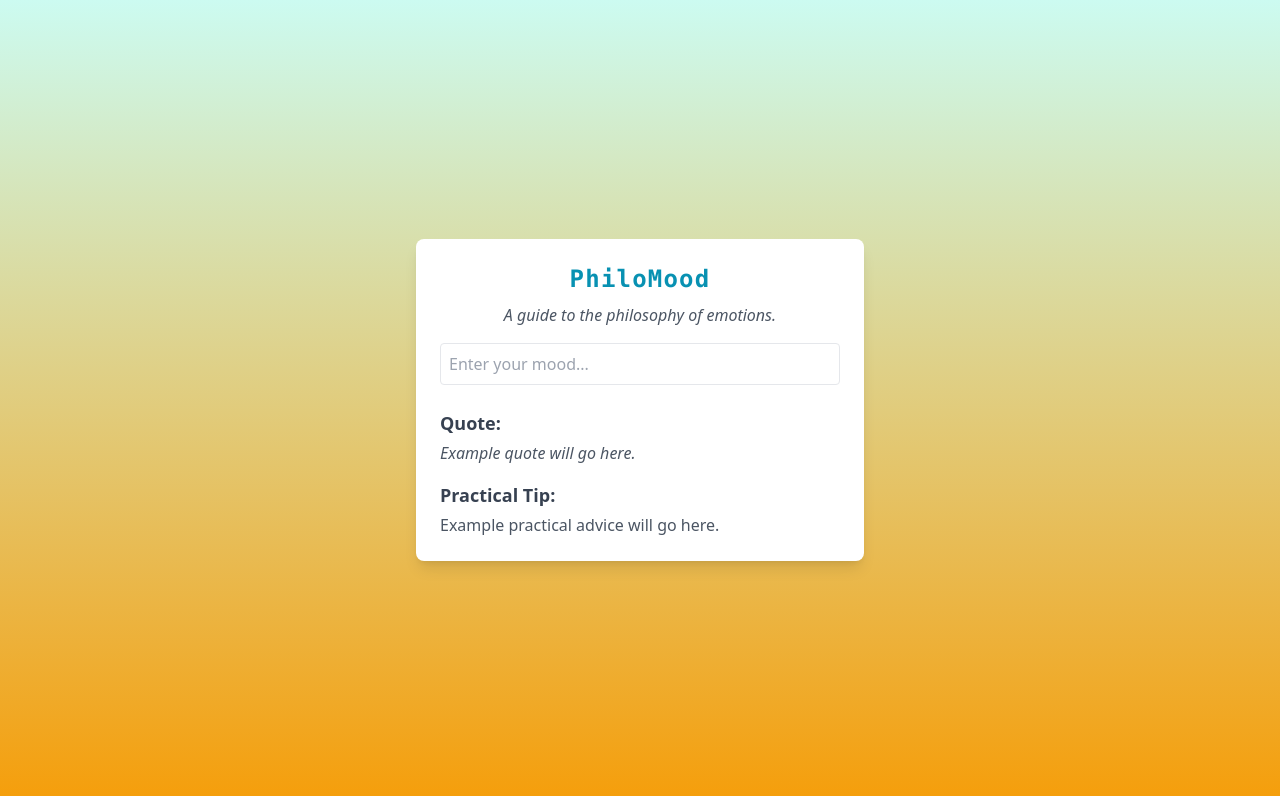
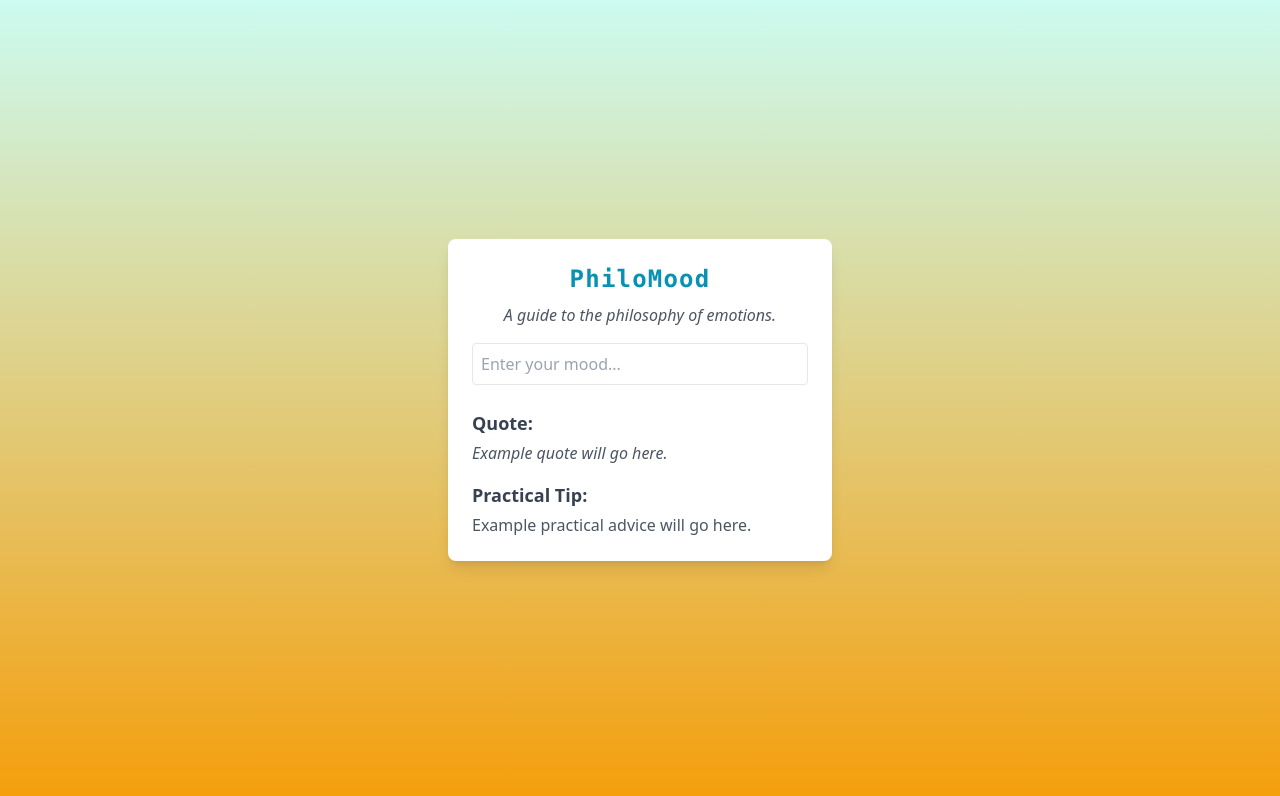
Before and after one commit to rashad3412/philoMood, a React (Vite) app: page / in a window 1280 px wide. Shown: the top 796 px of the page. Built offline with nearby package versions, Linux system fonts and the light colour scheme; no server answers.

Commit message:
second commit

```diff
--- a/src/pages/HomePage.jsx
+++ b/src/pages/HomePage.jsx
@@ -14,7 +14,7 @@ function HomePage() {
 
   return (
     <div className="flex items-center justify-center bg-gradient-to-b from-teal-100 to-amber-500 h-screen">
-      <div className="bg-white shadow-lg rounded-lg p-6 max-w-md w-full text-center">
+      <div className="bg-white shadow-lg rounded-lg p-6 max-w-sm w-full text-center">
         <h1 className="text-cyan-600 font-mono text-2xl font-bold tracking-wider">
           PhiloMood
         </h1>
```
